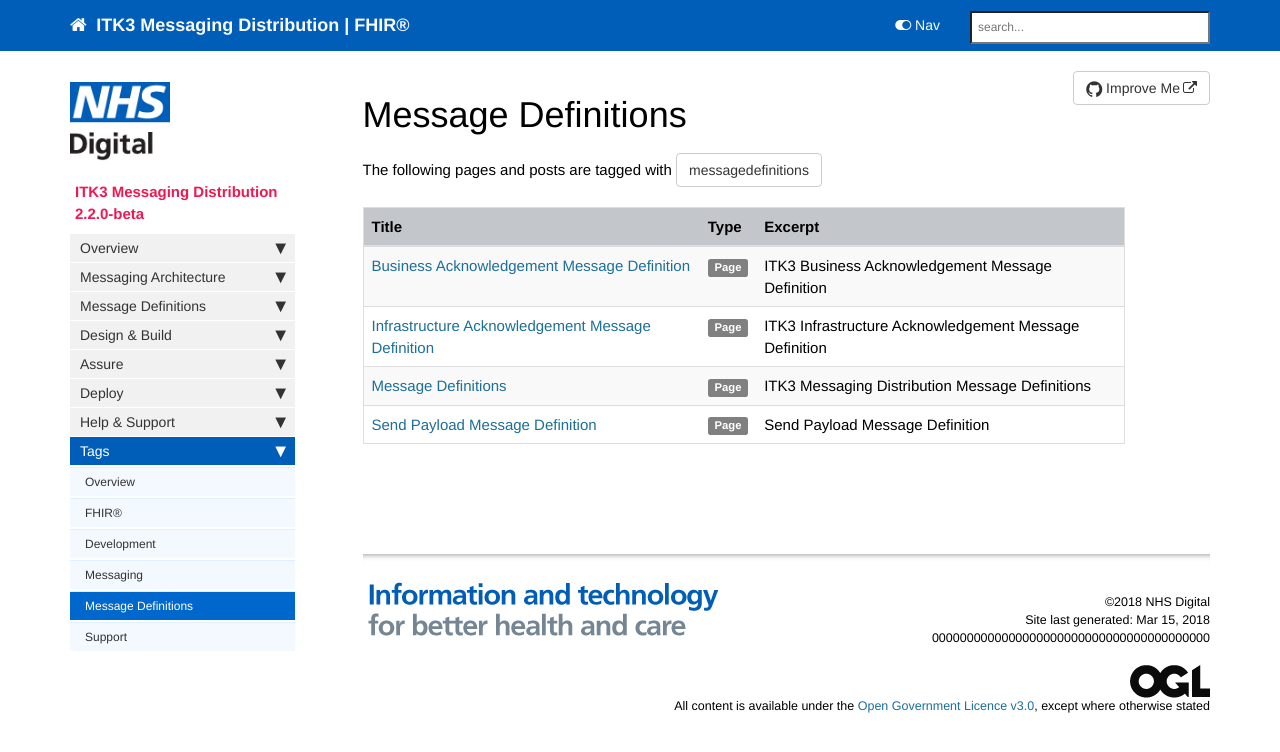
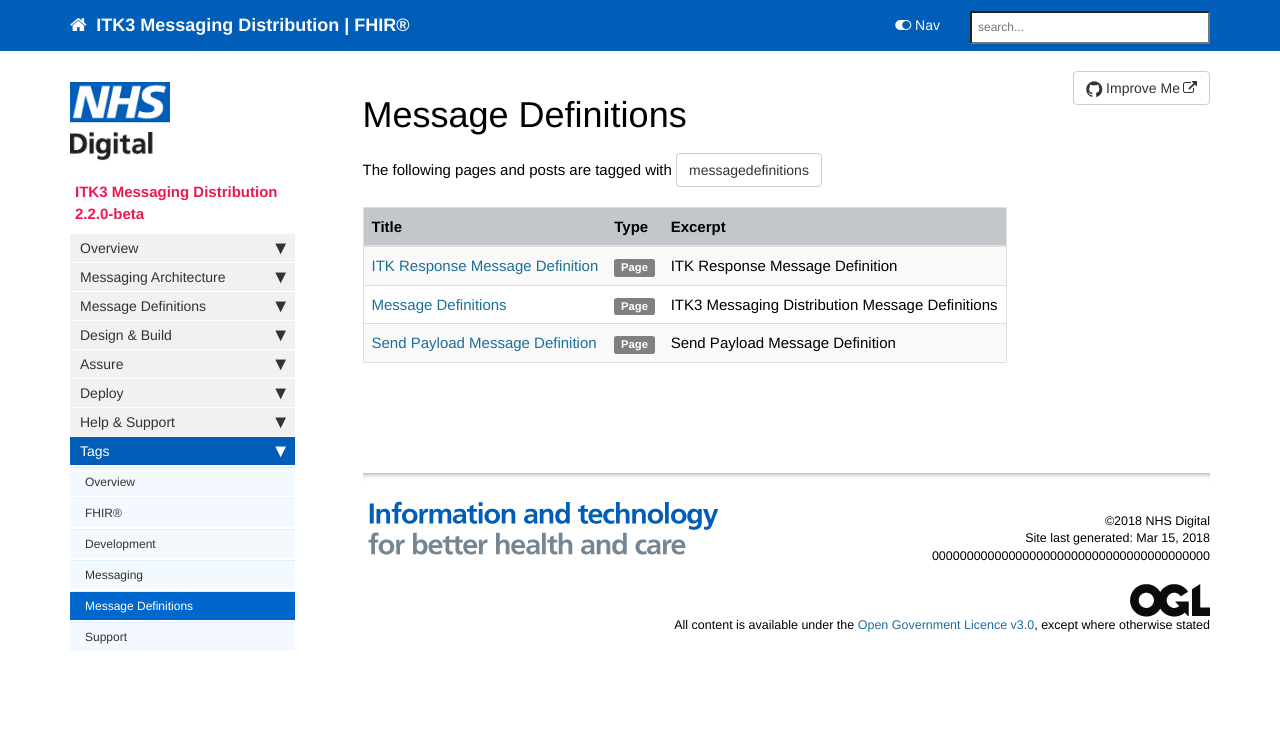
Before and after one commit to nhsconnect/ITK3-Messaging-Distribution, a Jekyll site: the page built from pages/tags/tag_messagedefinitions.md, in a window 1280 px wide. Shown: the top 752 px of the page. Built offline with Jekyll 4.4.1, drawn with Linux system fonts in a browser that asks for light colours; nearby versions of some CDN libraries; comment, search, counter and statistics services are not loaded; part of the change alters nothing that is shown.

Commit message:
Updated for changes in error codes

```diff
--- a/_data/sidebars/overview_sidebar.yml
+++ b/_data/sidebars/overview_sidebar.yml
@@ -65,12 +65,12 @@ entries:
     - title: Send Message Payload
       url: /explore_send_mess_pay_def.html
       output: web
-    - title: Infrastructure Acknowlegement
+    - title: ITK Response
       url: /explore_inf_ack_def.html
       output: web
-    - title: Business Acknowlegement
-      url: /explore_bus_ack_def.html
-      output: web
+    # - title: Business Acknowlegement
+      # url: /explore_bus_ack_def.html
+      # output: web
 
  # - title: Case Studies
   #  output: web
--- a/js/customscripts.js
+++ b/js/customscripts.js
@@ -8,7 +8,7 @@ $( document ).ready(function() {
     // position as your scroll. if you have a lot of nav items, this height may not work for you.
     var h = $(window).height();
     //console.log (h);
-    if (h > 700) {
+    if (h > 600) {
         $( "#mysidebar" ).attr("class", "nav affix");
     }
     // activate tooltips. although this is a bootstrap js function, it must be activated this way in your theme.
--- a/pages/explore/explore_bus_ack_def.md
+++ /dev/null
@@ -1,18 +0,0 @@
----
-title: Business Acknowledgement Message Definition
-keywords:  messaging, message definitions
-tags: [fhir,messaging,messagedefinitions]
-sidebar: foundations_sidebar
-permalink: explore_bus_ack_def.html
-summary: "ITK3 Business Acknowledgement Message Definition"
----
-
-## ITK-BusAck-MessageDefinition-Instance-1 ##
-
-This is the MessageDefinition instance for the ITK3 Business Acknowledgement message which can be used to return positive and negative Business Acknowledgements to a sender of over MESH.
-
-- **Sender:** Sending System
-- **Receiver:** Recipient System
-- **MessageDefinition:** ITK-BusAck-MessageDefinition-Instance-1
-
-<script src="https://gist.github.com/IOPS-DEV/dabb8d801f2ef88b7bd6311fd26b1eb2.js"></script>
--- a/pages/explore/explore_inf_ack_def.md
+++ /dev/null
@@ -1,18 +0,0 @@
----
-title: Infrastructure Acknowledgement Message Definition
-keywords:  messaging, message definitions
-tags: [fhir,messaging,messagedefinitions]
-sidebar: foundations_sidebar
-permalink: explore_inf_ack_def.html
-summary: "ITK3 Infrastructure Acknowledgement Message Definition"
----
-
-## ITK-InfAck-MessageDefinition-Instance-1 ##
-
-This is the MessageDefinition instance for the ITK3 Infrastructure Acknowledgement message which can be used to return positive and negative Infrastructure Acknowledgements to a sender of over MESH.
-
-- **Sender:** Sending System
-- **Receiver:** Recipient System
-- **MessageDefinition:** ITK-InfAck-MessageDefinition-Instance-1
-
-<script src="https://gist.github.com/IOPS-DEV/e4cefe1ba05fc847574d768e93b2cba7.js"></script>
--- /dev/null
+++ b/pages/explore/explore_itk_response_def.md
@@ -0,0 +1,18 @@
+---
+title: ITK Response Message Definition
+keywords:  messaging, message definitions
+tags: [fhir,messaging,messagedefinitions]
+sidebar: foundations_sidebar
+permalink: explore_itk_response_def.html
+summary: "ITK Response Message Definition"
+---
+
+## ITK-Response-MessageDefinition-Instance-1 ##
+
+This is the MessageDefinition instance for the ITK Response message which can be used to return positive and negative acknowledgements to a infrastructure or business handling specification flag to a sender of over MESH.
+
+- **Sender:** Sending System
+- **Receiver:** Recipient System
+- **MessageDefinition:** ITK-Response-MessageDefinition-Instance-1
+
+<script src="https://gist.github.com/IOPS-DEV/e4cefe1ba05fc847574d768e93b2cba7.js"></script>
```
